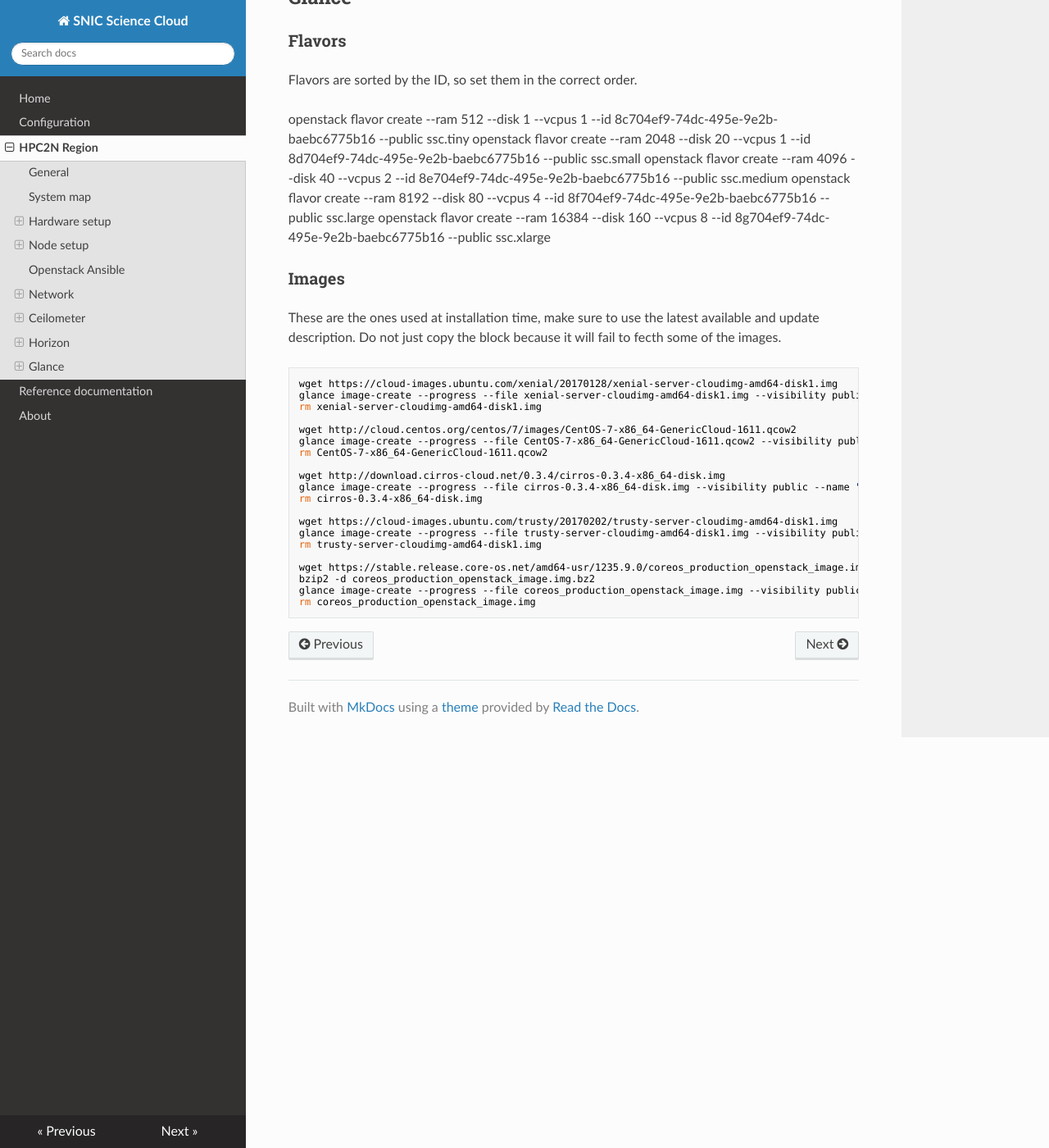
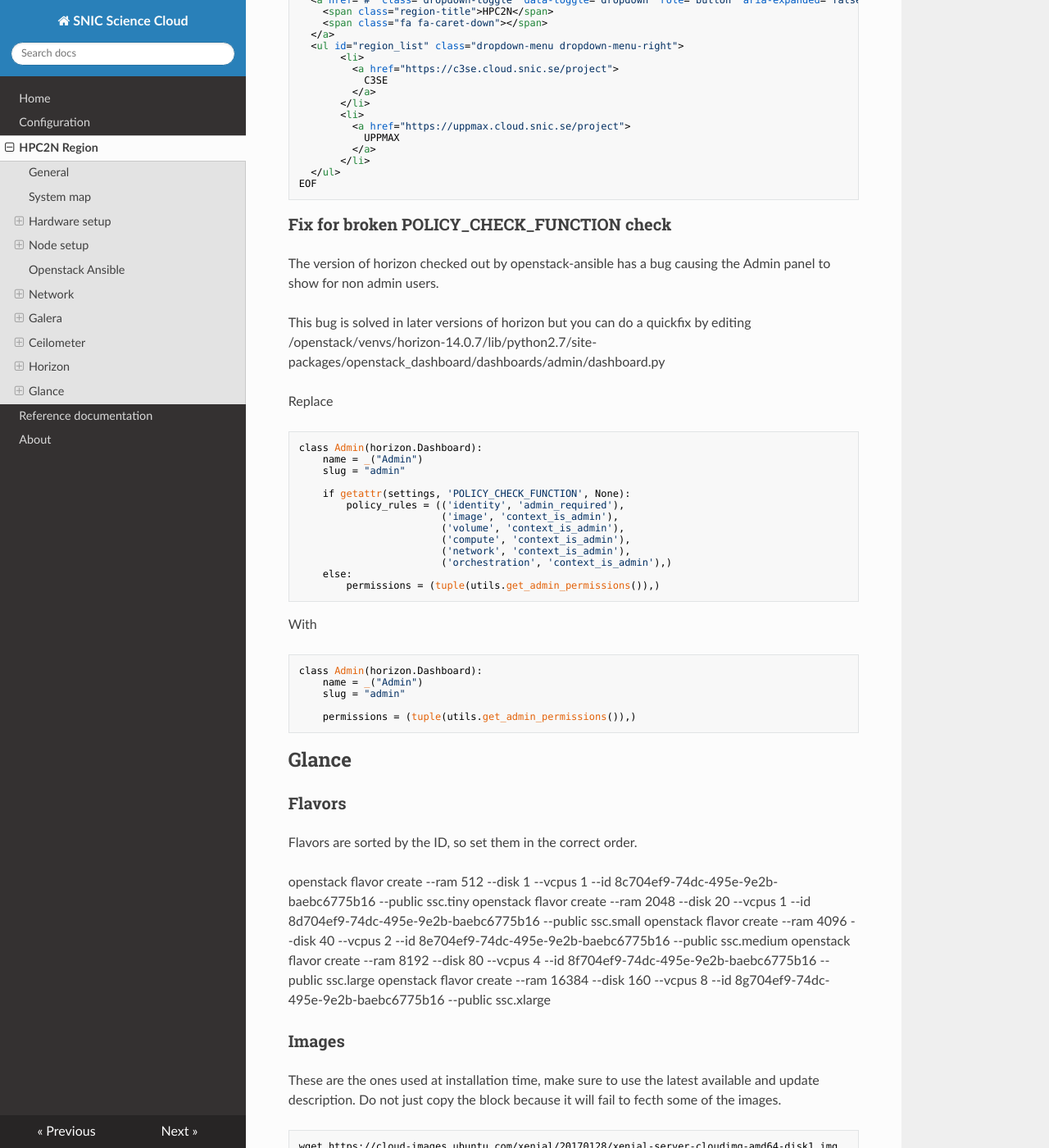
Before and after one commit to SNICScienceCloud/operators-documentation, an MkDocs documentation site: the page built from docs/config_hpc2n.md, in a window 1280 px wide and 1400 px high, scrolled down 8068 px. Shown: the whole window at 82% size. Built offline with MkDocs 1.6.1, drawn with Linux system fonts in a browser that asks for light colours; nearby versions of some CDN libraries; old or Windows-style settings are respelled for this version of MkDocs; some of the changed text lies outside the part shown.

Commit message:
Fix for POLICY_CHECK_FUNCTION bug in horizon

```diff
--- a/docs/config_hpc2n.md
+++ b/docs/config_hpc2n.md
@@ -314,6 +314,21 @@ Created with:
 
     neutron subnet-create  --allocation-pool start=130.239.81.1,end=130.239.81.253 --gateway 130.239.81.254 --disable-dhcp --name public-81 --ip-version 4 --dns-nameserver 130.239.1.90 *ID_OF_PUBLIC_NETWORK* 130.239.81.0/24
 
+## Galera
+
+### Galera backup
+
+Create a backup script in all galera containers
+
+
+    cat - <<EOF > /etc/cron.hourly/mysqldump
+    #!/bin/sh
+    /usr/bin/mysqldump --single-transaction --all-databases | /bin/gzip -c > /var/backup/sqldump.`date +"%H"`.sql.gz
+    EOF
+
+    chmod +x /etc/cron.hourly/mysqldump
+
+
 ## Ceilometer
 
 ### Setup mogoDB
@@ -362,7 +377,7 @@ Edit your user_variables.yml and add the variables
 
 ## Horizon
 
-### Drop down patch for regions
+### "Drop down" patch for regions
 
 To get a drop down menu for all regions that works with saml2 we need to replace a file in all horizon containsers.
 
@@ -389,6 +404,35 @@ Run the following commands in all horizon containers.
       </ul>
     EOF
 
+### Fix for broken POLICY_CHECK_FUNCTION check
+
+The version of horizon checked out by openstack-ansible has a bug causing the Admin panel to show for non admin users.
+
+This bug is solved in later versions of horizon but you can do a quickfix by editing /openstack/venvs/horizon-14.0.7/lib/python2.7/site-packages/openstack_dashboard/dashboards/admin/dashboard.py
+
+Replace
+
+    class Admin(horizon.Dashboard):
+        name = _("Admin")
+        slug = "admin"
+
+        if getattr(settings, 'POLICY_CHECK_FUNCTION', None):
+            policy_rules = (('identity', 'admin_required'),
+                            ('image', 'context_is_admin'),
+                            ('volume', 'context_is_admin'),
+                            ('compute', 'context_is_admin'),
+                            ('network', 'context_is_admin'),
+                            ('orchestration', 'context_is_admin'),)
+        else:
+            permissions = (tuple(utils.get_admin_permissions()),)
+
+With
+
+    class Admin(horizon.Dashboard):
+        name = _("Admin")
+        slug = "admin"
+
+        permissions = (tuple(utils.get_admin_permissions()),)
 
 ## Glance
 
```
